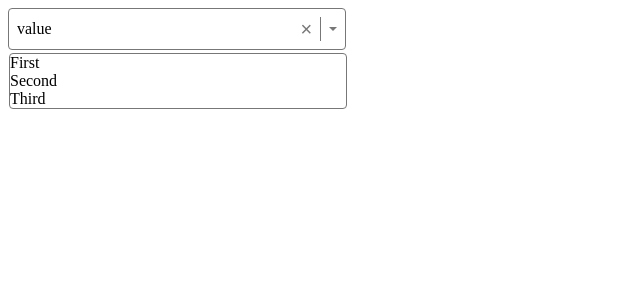
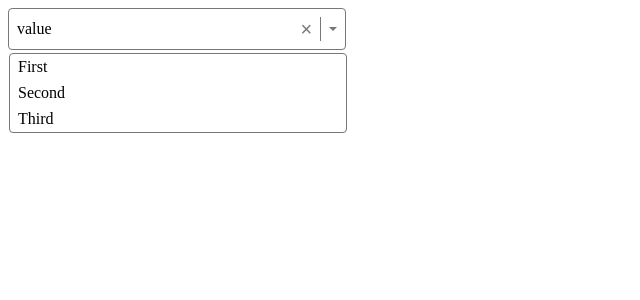
Before and after one commit to Vinnizius1/react_ts-select, a React (Vite) app: page / in a window 1280 px wide. Shown: the top 300 px of the page, without its empty margins (0-640 px from the left). Built offline with nearby package versions, Linux system fonts and the light colour scheme.

Commit message:
FIM da 1ª parte do Css!

```diff
--- a/src/select.module.css
+++ b/src/select.module.css
@@ -67,3 +67,17 @@
 .options.show {
     display: block;
 }
+
+.option {
+    padding: .25em .5em;
+    cursor: pointer;
+}
+
+.option.highlighted {
+    background-color: hsl(200, 100%, 50%);
+    color: #fff;
+}
+
+.option.selected {
+    background-color: hsl(200, 100%, 70%);
+}
```
